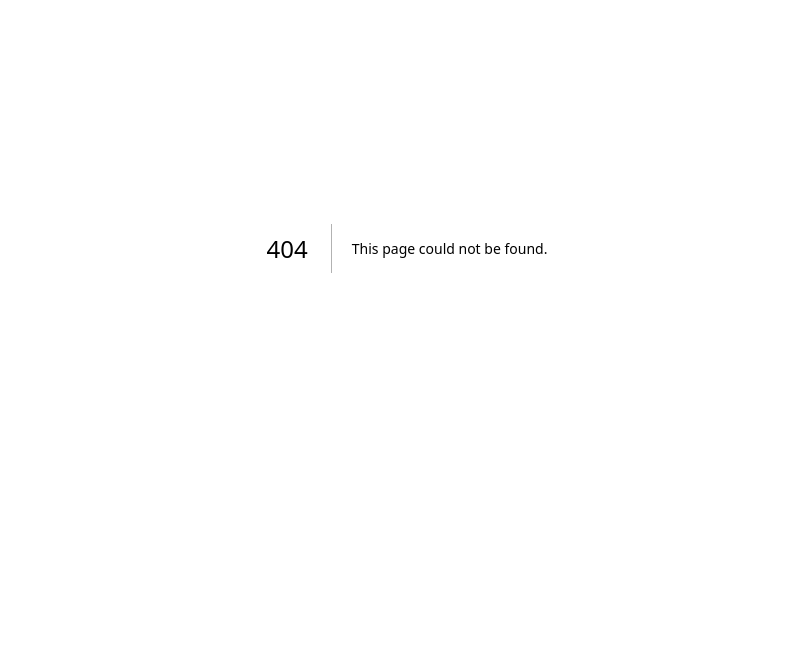
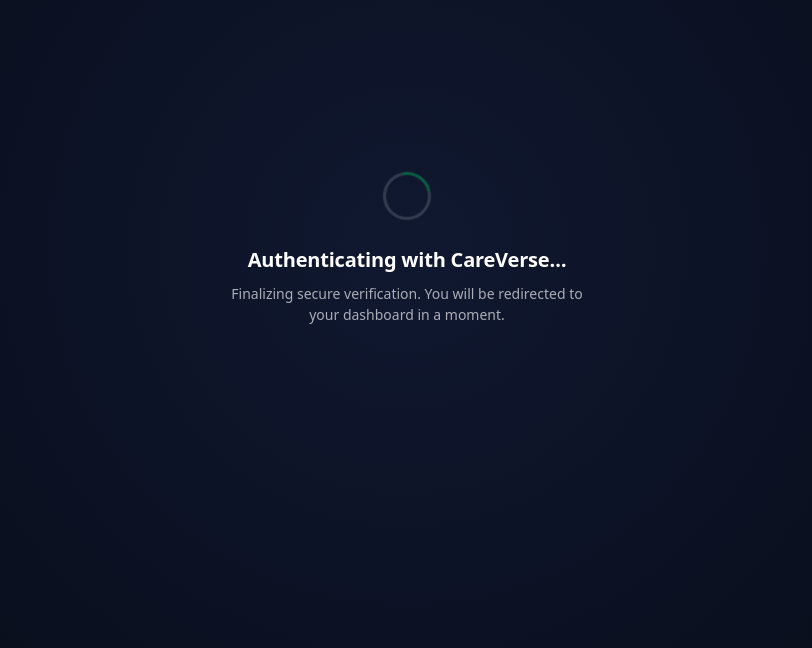
Before and after one commit to shivansh111pa/CareVerse, a Next.js app: page /sso-callback in a window 1280 px wide. Before the commit this address had no page. Shown: the part 152-800 px from the top of the page, without its empty margins (233-1045 px from the left). Built offline with nearby package versions, Linux system fonts and the light colour scheme; a web font is replaced by a local one.

Commit message:
Add sso-callback page for Clerk Google OAuth redirect processing

```diff
--- /dev/null
+++ b/src/app/sso-callback/page.tsx
@@ -0,0 +1,51 @@
+"use client";
+
+import { AuthenticateWithRedirectCallback } from "@clerk/nextjs";
+
+export default function SSOCallbackPage() {
+  return (
+    <div
+      style={{
+        minHeight: "100vh",
+        display: "flex",
+        flexDirection: "column",
+        alignItems: "center",
+        justifyContent: "center",
+        background: "radial-gradient(circle at center, rgba(16, 24, 48, 1) 0%, rgba(8, 12, 24, 1) 100%)",
+        color: "#ffffff",
+        fontFamily: "var(--font-sans, system-ui, sans-serif)",
+      }}
+    >
+      <div style={{ textAlign: "center", maxWidth: "420px", padding: "2rem" }}>
+        <div
+          style={{
+            width: "48px",
+            height: "48px",
+            border: "3px solid rgba(255, 255, 255, 0.15)",
+            borderTopColor: "var(--accent-aqua, #6ee7de)",
+            borderRadius: "50%",
+            margin: "0 auto 1.5rem auto",
+            animation: "careverse-spin 0.9s linear infinite",
+          }}
+        />
+        <style jsx>{`
+          @keyframes careverse-spin {
+            0% { transform: rotate(0deg); }
+            100% { transform: rotate(360deg); }
+          }
+        `}</style>
+        <h2 style={{ fontSize: "1.25rem", fontWeight: 700, marginBottom: "0.5rem", letterSpacing: "-0.01em" }}>
+          Authenticating with CareVerse…
+        </h2>
+        <p style={{ fontSize: "0.875rem", color: "rgba(255, 255, 255, 0.65)", lineHeight: 1.5 }}>
+          Finalizing secure verification. You will be redirected to your dashboard in a moment.
+        </p>
+      </div>
+
+      <AuthenticateWithRedirectCallback
+        afterSignInUrl="/dashboard"
+        afterSignUpUrl="/dashboard"
+      />
+    </div>
+  );
+}
```
